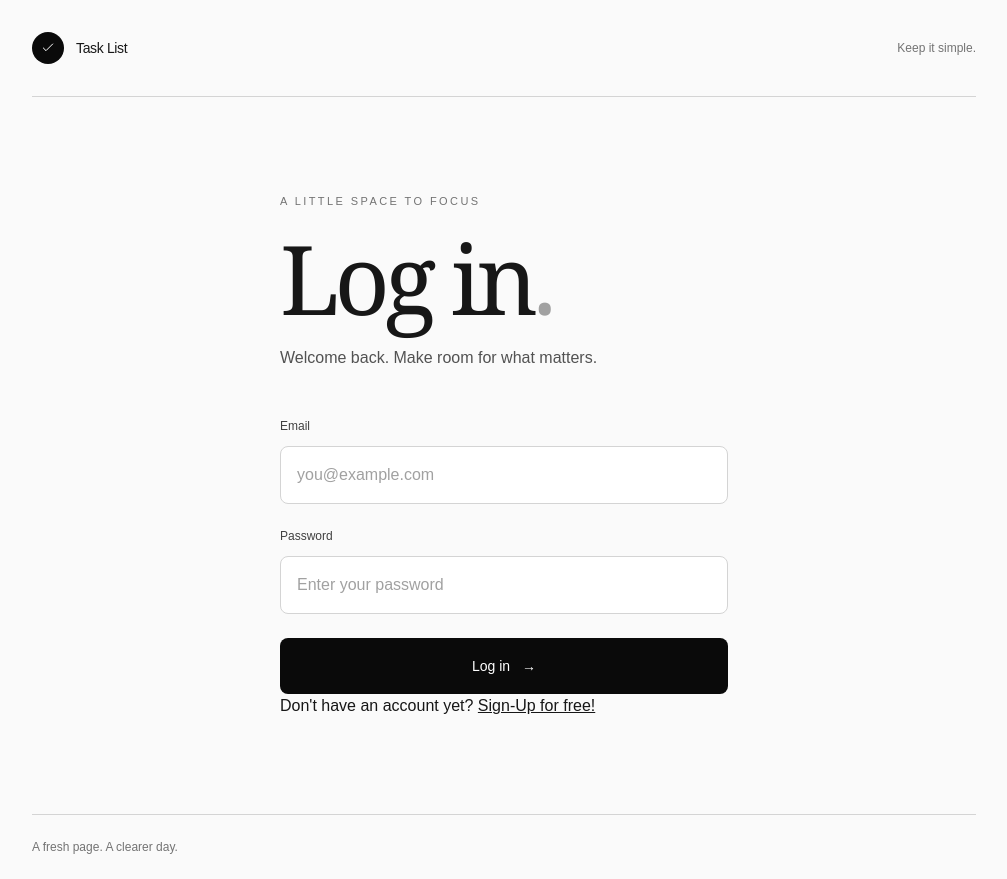
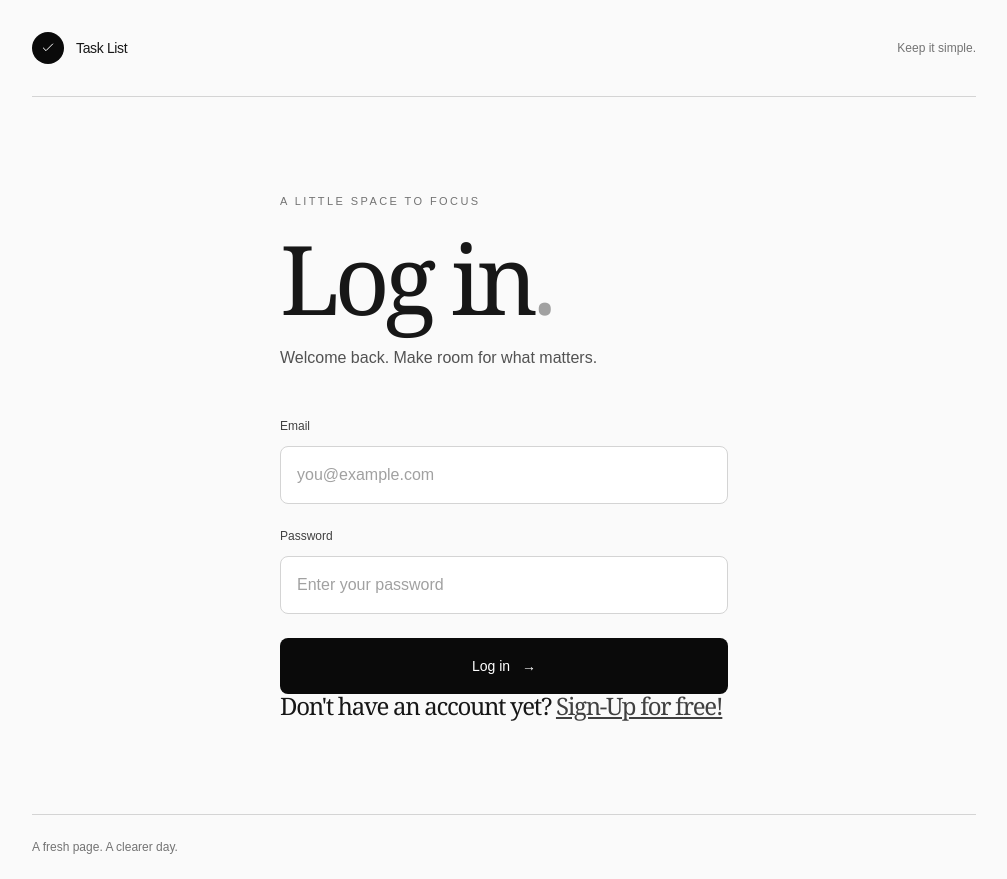
Before and after one commit to Joao-Dev2012/react-task-list, a Next.js app: page / in a window 1280 px wide. Shown: the whole page, without its empty margins (136-1143 px from the left). Built offline with nearby package versions, Linux system fonts and the light colour scheme; no server answers.

Commit message:
Using email redirect

```diff
--- a/app/components/login.tsx
+++ b/app/components/login.tsx
@@ -93,8 +93,8 @@ export default function Login() {
           </button>
         </div>
         <div>
-          <p>
-            Don't have an account yet? <a href="/signup" className='underline'>Sign-Up for free!</a>
+          <p className="font-serif text-2xl  leading-none tracking-[-0.055em] ">
+            Don't have an account yet? <a href="/signup" className='underline text-neutral-700 hover:text-red-300'>Sign-Up for free!</a>
           </p>
         </div>
       </main>
--- a/app/components/signup.tsx
+++ b/app/components/signup.tsx
@@ -1,12 +1,21 @@
+'use client'
 import { useState } from "react"
 import { signUp } from "@/services/auth"
 
 export default function Signup(){
     const [signupEmail,setSignupEmail] = useState('')
     const [signupPassword,setSignupPassword] = useState('')
+
     async function handleSignUp(){
         const {data , error} = await signUp(signupEmail,signupPassword)
-        if (error){}
+        if (error){
+            alert(`Couldn't create account.`)
+        }
+        else {
+            alert('Account created successfully. Check your email to confirm your account.')
+        }
+        console.log('DATA:', data)
+        console.log('ERROR:', error)
     }
     return(
         <div>
--- a/services/auth.ts
+++ b/services/auth.ts
@@ -3,7 +3,10 @@ import { supabase } from '../lib/supabase'
 export async function signUp(email:string,password:string) {
     const { data,error } = await supabase.auth.signUp({
         email:email,
-        password:password
+        password:password,
+        options:{
+            emailRedirectTo: `${process.env.NEXT_PUBLIC_SITE_URL}`
+        }
     })
 
     return { data , error }
@@ -12,7 +15,8 @@ export async function signUp(email:string,password:string) {
 export async function logIn(email:string,password:string) {
     const { data,error } = await supabase.auth.signInWithPassword({
         email:email,
-        password:password
+        password:password,
+
     })
         return { data , error }
 
```
